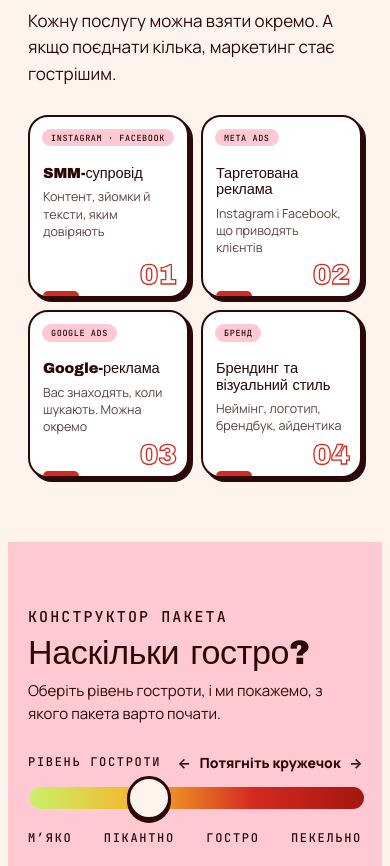
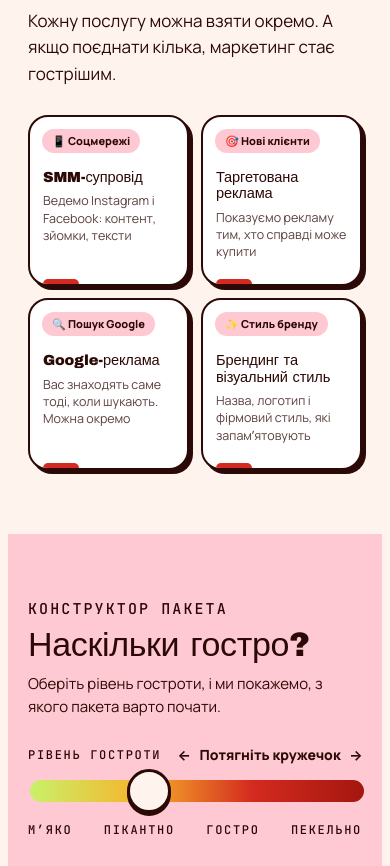
Before and after one commit to chilimarketing/chili-site, a plain HTML site: page index.html in a window 390 px wide. Shown: the part 975-1841 px from the top of the page. Drawn offline with Linux system fonts and the light colour scheme; a web font is replaced by a local one.

Commit message:
Послуги на телефоні: зрозумілі мітки замість цифр, нові короткі тексти
Co-Authored-By: Claude Opus 5.5 <noreply@anthropic.com>
Claude-Session: https://claude.ai/code/session_01EN3M98pjntfZgQLC5bm6Ub

```diff
--- a/index.html
+++ b/index.html
@@ -327,16 +327,15 @@ footer{background:var(--ink);color:var(--paper)}
  .p-row{gap:8px}.p-row .btn{padding:9px 14px;font-size:13px;min-height:40px}
  .c-row{padding-block:13px}
 }
-.svc-n,.svc-s{display:none}
+.svc-n,.svc-s,.svc-tag{display:none}
 @media (max-width:760px){
  .services{grid-template-columns:1fr 1fr;gap:12px}
- .svc{position:relative;overflow:hidden;background:#fff;border:2px solid var(--ink);border-radius:20px;padding:42px 13px 40px;gap:7px;min-width:0;box-shadow:4px 4px 0 var(--ink);transition:transform .15s ease,box-shadow .15s ease;-webkit-tap-highlight-color:transparent}
+ .svc{position:relative;overflow:hidden;background:#fff;border:2px solid var(--ink);border-radius:20px;padding:46px 13px 24px;gap:7px;min-width:0;box-shadow:4px 4px 0 var(--ink);transition:transform .15s ease,box-shadow .15s ease;-webkit-tap-highlight-color:transparent}
  .svc:hover{transform:none;box-shadow:4px 4px 0 var(--ink)}
  .svc:active{transform:translate(3px,3px);box-shadow:1px 1px 0 var(--ink)}
  .svc::after{content:"";position:absolute;left:13px;bottom:0;width:36px;height:5px;border-radius:5px 5px 0 0;background:var(--chili)}
- .svc .label{position:absolute;top:12px;left:12px;margin:0;background:var(--pink);color:var(--ink);border:0;border-radius:99px;padding:5px 9px 4px;font-size:8.5px;letter-spacing:.07em;line-height:1;white-space:nowrap;max-width:calc(100% - 24px);overflow:hidden;text-overflow:ellipsis}
- @media (max-width:374px){.svc .label{font-size:7.5px;letter-spacing:.05em}}
- .svc-n{display:block;position:absolute;bottom:7px;right:10px;font:normal 28px/1 var(--display);color:transparent;-webkit-text-stroke:1.3px var(--chili);font-style:normal;pointer-events:none}
+ .svc .label{display:none}
+ .svc-tag{display:inline-block;position:absolute;top:12px;left:12px;max-width:calc(100% - 24px);background:var(--pink);color:var(--ink);border-radius:99px;padding:6px 10px 5px;font:700 11px/1.15 var(--body);white-space:nowrap;overflow:hidden;text-overflow:ellipsis}
  .svc h3{font-size:clamp(13px,3.75vw,16px);line-height:1.12;margin:6px 0 0;hyphens:manual;-webkit-hyphens:manual}
  .svc p{display:none}
  .svc-s{display:block;font-size:12.5px;line-height:1.38;color:color-mix(in srgb,var(--ink) 78%,transparent)}
@@ -421,10 +420,10 @@ img{height:auto}
       <p>Кожну послугу можна взяти окремо. А якщо поєднати кілька, маркетинг стає гострішим.</p>
     </div>
     <div class="services">
-      <article class="svc"><i class="svc-n" aria-hidden="true">01</i><span class="label">Instagram · Facebook</span><h3>SMM-супровід</h3><p>Контент-стратегія, зйомки, фото, відео й тексти, які залучають аудиторію та формують довіру до бренду.</p><span class="svc-s">Контент, зйомки й тексти, яким довіряють</span></article>
-      <article class="svc"><i class="svc-n" aria-hidden="true">02</i><span class="label">Meta Ads</span><h3>Таргетована реклама</h3><p>Реклама в Instagram і Facebook, яка приводить клієнтів. Готуємо креативи, тестуємо й оптимізуємо.</p><span class="svc-s">Instagram і Facebook, що приводять клієнтів</span></article>
-      <article class="svc"><i class="svc-n" aria-hidden="true">03</i><span class="label">Google Ads</span><h3>Google-реклама</h3><p>Контекстна та банерна реклама в Google. Вас знаходять саме тоді, коли шукають. Можна замовити окремо.</p><span class="svc-s">Вас знаходять, коли шукають. Можна окремо</span></article>
-      <article class="svc"><i class="svc-n" aria-hidden="true">04</i><span class="label">Бренд</span><h3>Брендинг та візуальний стиль</h3><p>Неймінг, логотип, брендбук та айдентика, що роблять бренд впізнаваним.</p><span class="svc-s">Неймінг, логотип, брендбук, айдентика</span></article>
+      <article class="svc"><span class="svc-tag">📱 Соцмережі</span><span class="label">Instagram · Facebook</span><h3>SMM-супровід</h3><p>Контент-стратегія, зйомки, фото, відео й тексти, які залучають аудиторію та формують довіру до бренду.</p><span class="svc-s">Ведемо Instagram і Facebook: контент, зйомки, тексти</span></article>
+      <article class="svc"><span class="svc-tag">🎯 Нові клієнти</span><span class="label">Meta Ads</span><h3>Таргетована реклама</h3><p>Реклама в Instagram і Facebook, яка приводить клієнтів. Готуємо креативи, тестуємо й оптимізуємо.</p><span class="svc-s">Показуємо рекламу тим, хто справді може купити</span></article>
+      <article class="svc"><span class="svc-tag">🔍 Пошук Google</span><span class="label">Google Ads</span><h3>Google-реклама</h3><p>Контекстна та банерна реклама в Google. Вас знаходять саме тоді, коли шукають. Можна замовити окремо.</p><span class="svc-s">Вас знаходять саме тоді, коли шукають. Можна окремо</span></article>
+      <article class="svc"><span class="svc-tag">✨ Стиль бренду</span><span class="label">Бренд</span><h3>Брендинг та візуальний стиль</h3><p>Неймінг, логотип, брендбук та айдентика, що роблять бренд впізнаваним.</p><span class="svc-s">Назва, логотип і фірмовий стиль, які запамʼятовують</span></article>
     </div>
     <div class="svc-dots" id="svcDots" aria-hidden="true"><i class="on"></i><i></i><i></i><i></i></div>
   </div>
```
